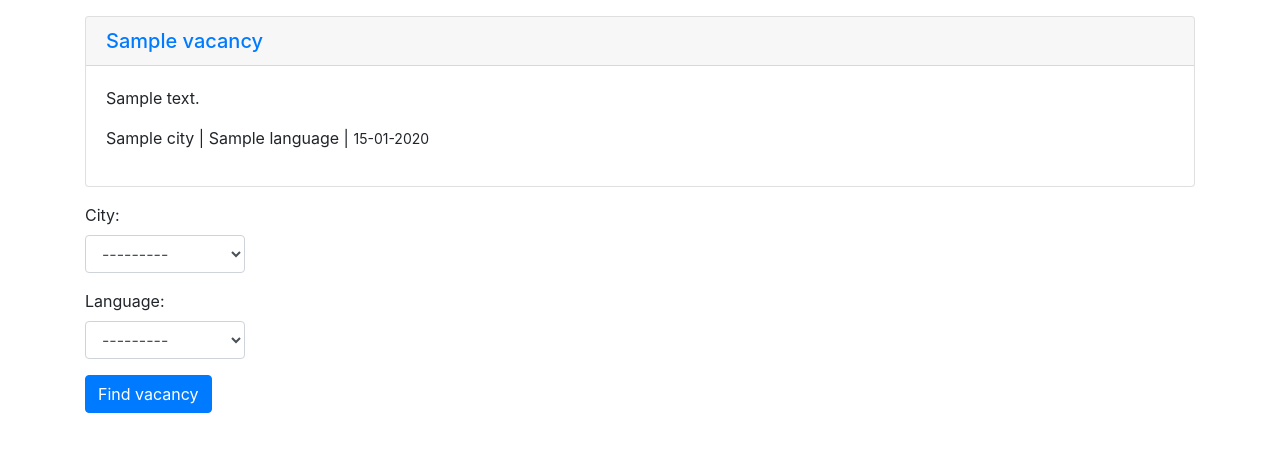
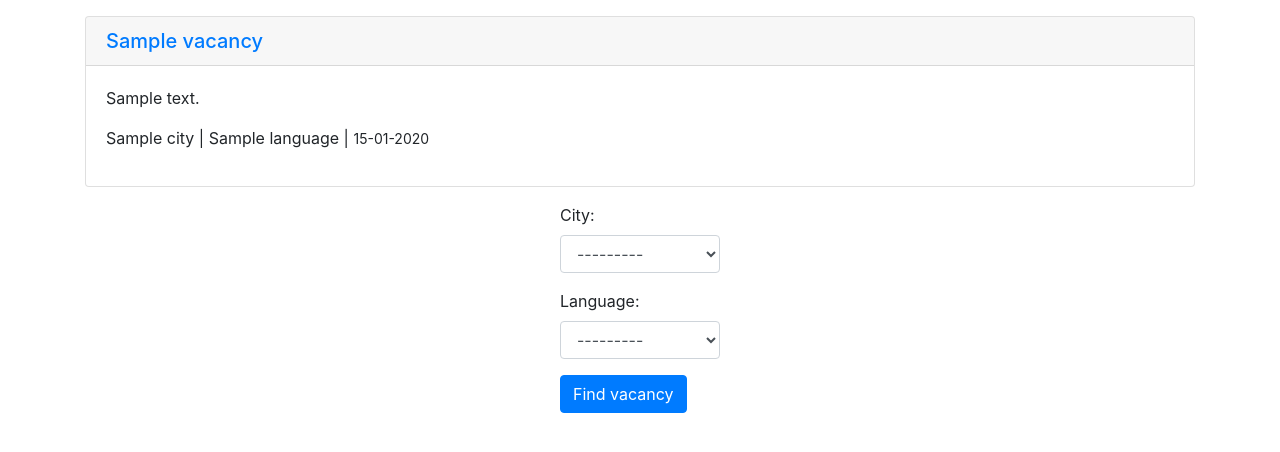
Before and after one commit to Truewaydm/scraping_service, a Django app: template scraping/templates/scraping/home.html in a window 1280 px wide. Shown: the part 56-508 px from the top of the page. Run offline with Django 4.2, Linux system fonts and the light colour scheme; the template is opened without the code that fills it: values that come from a table or form of the project are taken from there, others are empty; tables that the repository leaves empty hold one stand-in row (values such as "Sample post").

Commit message:
03_005 final disign of the form page

```diff
--- a/scraping/templates/scraping/home.html
+++ b/scraping/templates/scraping/home.html
@@ -12,9 +12,11 @@ Home
             <small>{{ obj.timestamp|date:"d-m-Y" }}</small></p>
     </div>
 </div>
+{% empty %}
+<h3 class="col-md-2 mx-auto">Unfortunately, your search returned no results.</h3>
 {% endfor %}
 <div class="row">
-    <div class="col-md-2">
+    <div class="col-md-2 mx-auto">
         <form method="get" action="">
             <div class="form-group">
                 {{ form.as_p }}
```
